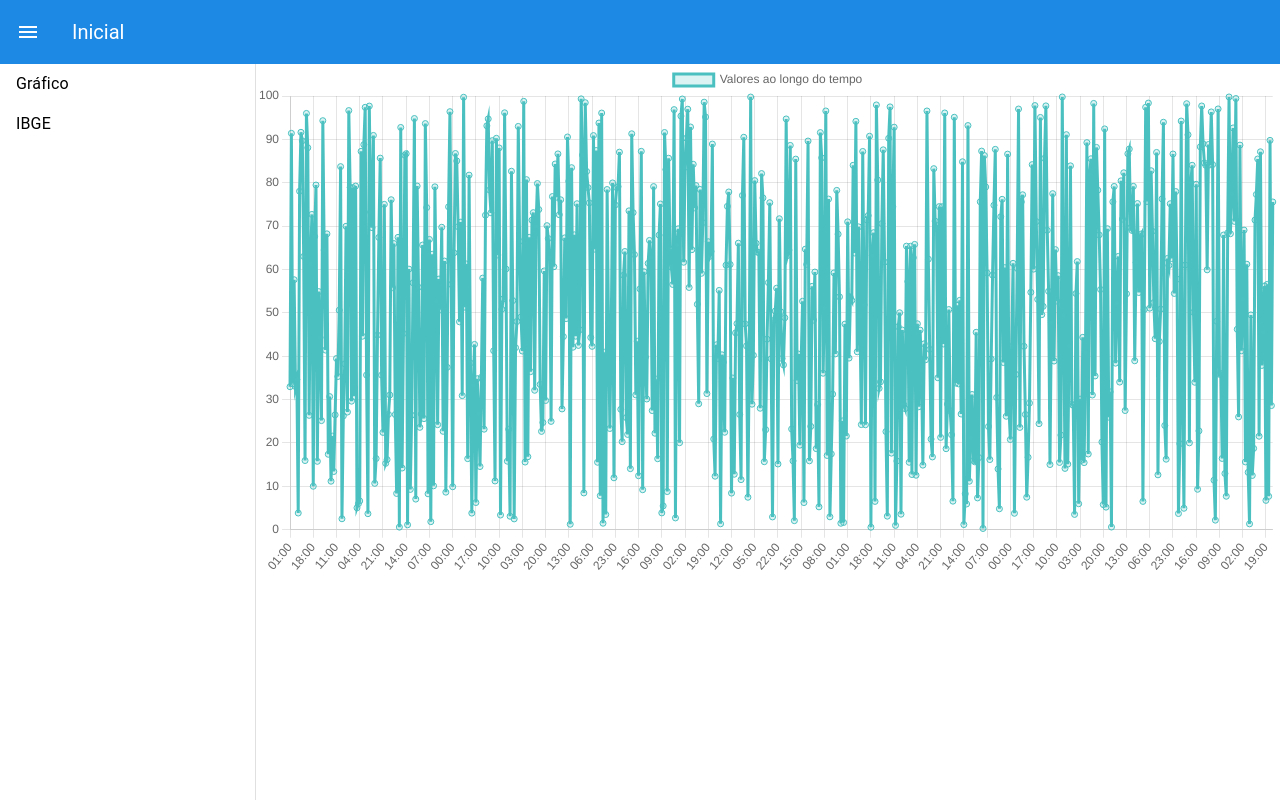
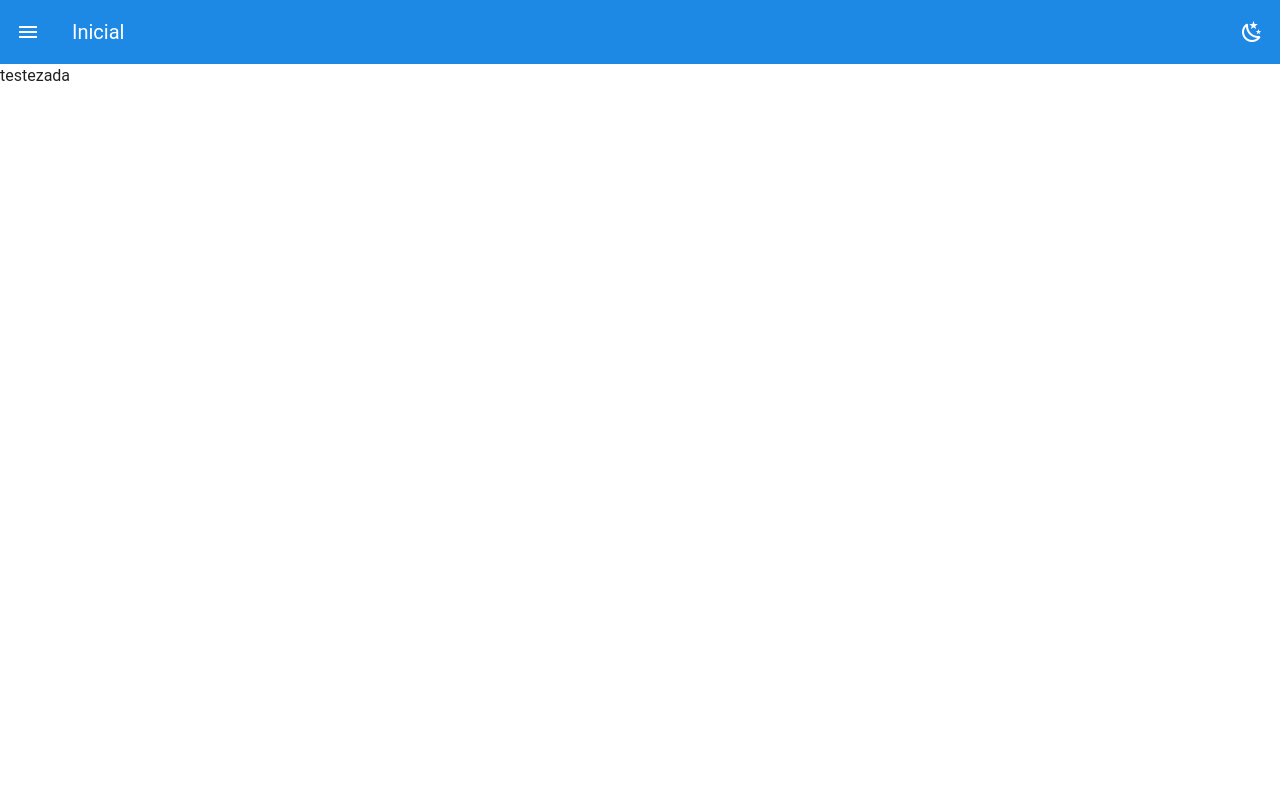
Before and after one commit to Jonathas-Quintao/desafio-estagio-front-end, a Vue app: page /ibge in a window 1280 px wide. Built offline with nearby package versions, Linux system fonts and the light colour scheme.

Commit message:
Pinia dark mode

```diff
--- a/src/App.vue
+++ b/src/App.vue
@@ -1,16 +1,23 @@
-
 <template>
   <v-app>
     <v-app-bar class="bg-blue-darken-1" flat>
       <template v-slot:prepend>
-        <v-app-bar-nav-icon></v-app-bar-nav-icon>
+        <v-app-bar-nav-icon @click="toggleDrawer"></v-app-bar-nav-icon>
       </template>
       <v-app-bar-title>Inicial</v-app-bar-title>
+
+      <v-btn icon @click="toggleTheme">
+        <v-icon>{{ currentTheme === 'light' ? 'mdi-weather-night' : 'mdi-white-balance-sunny' }}</v-icon>
+      </v-btn>
     </v-app-bar>
 
-    <v-navigation-drawer>
-      <router-link to="/" class="text-decoration-none text-black"><v-list-item link title="Gráfico"></v-list-item></router-link>
-      <router-link to="/ibge" class="text-decoration-none text-black"><v-list-item link title="IBGE"></v-list-item></router-link>
+    <v-navigation-drawer v-model="drawer">
+      <router-link to="/" class="text-decoration-none" style="color: inherit;">
+        <v-list-item link title="Gráfico"></v-list-item>
+      </router-link>
+      <router-link to="/ibge" class="text-decoration-none" style="color: inherit;">
+        <v-list-item link title="IBGE"></v-list-item>
+      </router-link>
     </v-navigation-drawer>
 
     <v-main>
@@ -19,6 +26,27 @@
   </v-app>
 </template>
 
-<script setup>
+<script setup lang="ts">
+import { ref, watch } from 'vue';
+import { useThemeStore } from './stores/ThemeStore';
+import vuetify from './plugins/vuetify';
 
+const themeStore = useThemeStore();
+const currentTheme = ref(themeStore.theme);
+
+const drawer = ref(false);
+
+const toggleDrawer = () => {
+  drawer.value = !drawer.value;
+};
+
+const toggleTheme = () => {
+  themeStore.toggleTheme();
+  currentTheme.value = themeStore.theme;
+};
+
+
+watch(currentTheme, (newTheme) => {
+  vuetify.theme.global.name.value = newTheme;
+});
 </script>
--- a/src/main.js
+++ b/src/main.js
@@ -1,20 +1,15 @@
-/**
- * main.js
- *
- * Bootstraps Vuetify and other plugins then mounts the App`
- */
+import { createApp } from 'vue';
+import { createPinia } from 'pinia';
+import App from './App.vue';
+import vuetify from './plugins/vuetify';
+import router from './router';
 
-// Plugins
-import { registerPlugins } from '@/plugins'
+const app = createApp(App);
 
-// Components
-import App from './App.vue'
+const pinia = createPinia();
 
-// Composables
-import { createApp } from 'vue'
+app.use(router);
+app.use(pinia);
+app.use(vuetify);
 
-const app = createApp(App)
-
-registerPlugins(app)
-
-app.mount('#app')
+app.mount('#app');
--- a/src/plugins/vuetify.js
+++ b/src/plugins/vuetify.js
@@ -1,19 +1,42 @@
-/**
- * plugins/vuetify.js
- *
- * Framework documentation: https://vuetifyjs.com`
- */
+import '@mdi/font/css/materialdesignicons.css';
+import 'vuetify/styles';
+import { createVuetify } from 'vuetify';
 
-// Styles
-import '@mdi/font/css/materialdesignicons.css'
-import 'vuetify/styles'
 
-// Composables
-import { createVuetify } from 'vuetify'
 
-// https://vuetifyjs.com/en/introduction/why-vuetify/#feature-guides
+
 export default createVuetify({
   theme: {
-    defaultTheme: 'light',
+    defaultTheme: "light",
+    themes: {
+      light: {
+        dark: false,
+        colors: {
+          background: '#FFFFFF',
+          surface: '#FFFFFF',
+          primary: '#1976D2',
+          secondary: '#424242',
+          accent: '#82B1FF',
+          error: '#FF5252',
+          info: '#2196F3',
+          success: '#4CAF50',
+          warning: '#FFC107',
+        },
+      },
+      dark: {
+        dark: true,
+        colors: {
+          background: '#121212',
+          surface: '#1E1E1E',
+          primary: '#BB86FC',
+          secondary: '#03DAC6',
+          accent: '#FF4081',
+          error: '#CF6679',
+          info: '#2196F3',
+          success: '#4CAF50',
+          warning: '#FB8C00',
+        },
+      },
+    },
   },
-})
+});
--- a/src/router/index.js
+++ b/src/router/index.js
@@ -1,6 +1,6 @@
 
 
-import { createMemoryHistory, createRouter } from 'vue-router'
+import { createWebHistory, createRouter } from 'vue-router'
 import HomeView from '../pages/HomeView.vue'
 import IbgeView from '../pages/IbgeView'
 
@@ -10,7 +10,7 @@ const routes = [
 ]
 
 const router = createRouter({
-  history: createMemoryHistory(),
+  history: createWebHistory(),
   routes,
 })
 
--- /dev/null
+++ b/src/stores/ThemeStore.js
@@ -0,0 +1,13 @@
+import { defineStore } from 'pinia';
+
+export const useThemeStore = defineStore('theme', {
+  state: () => ({
+    theme: localStorage.getItem('theme') || 'light',
+  }),
+  actions: {
+    toggleTheme() {
+      this.theme = this.theme === 'light' ? 'dark' : 'light';
+      localStorage.setItem('theme', this.theme);
+    },
+  },
+});
```
